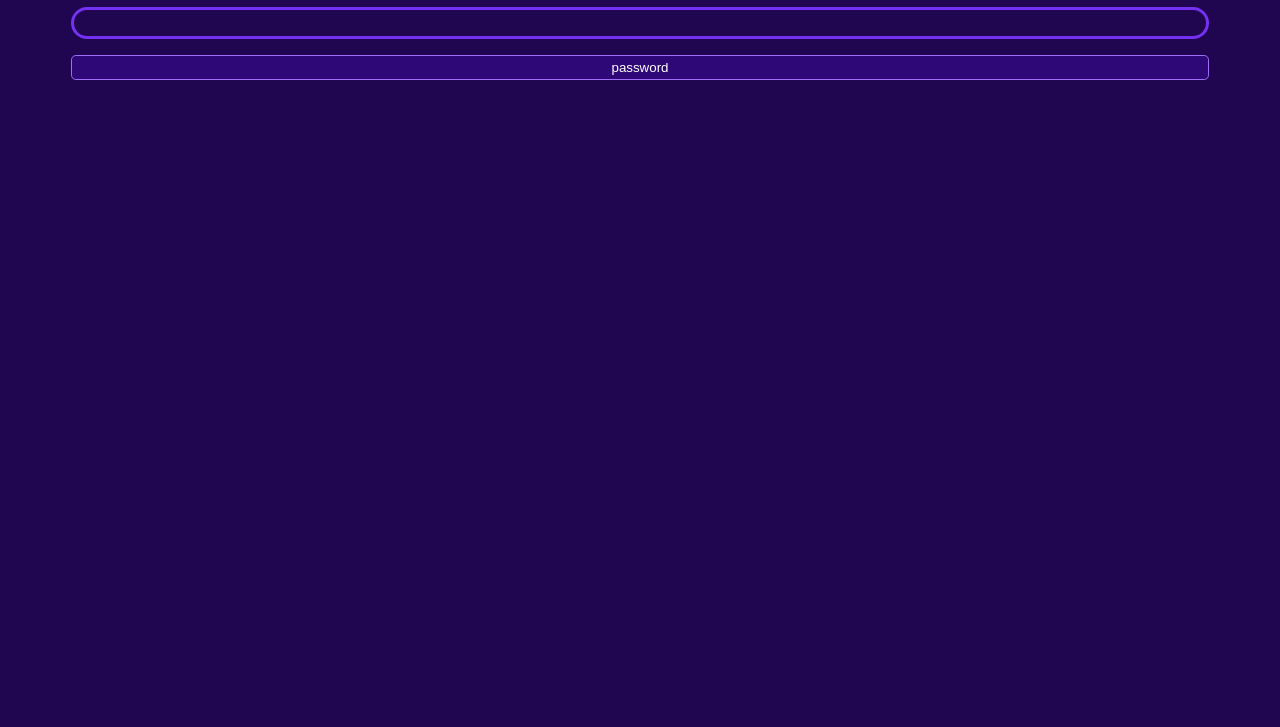
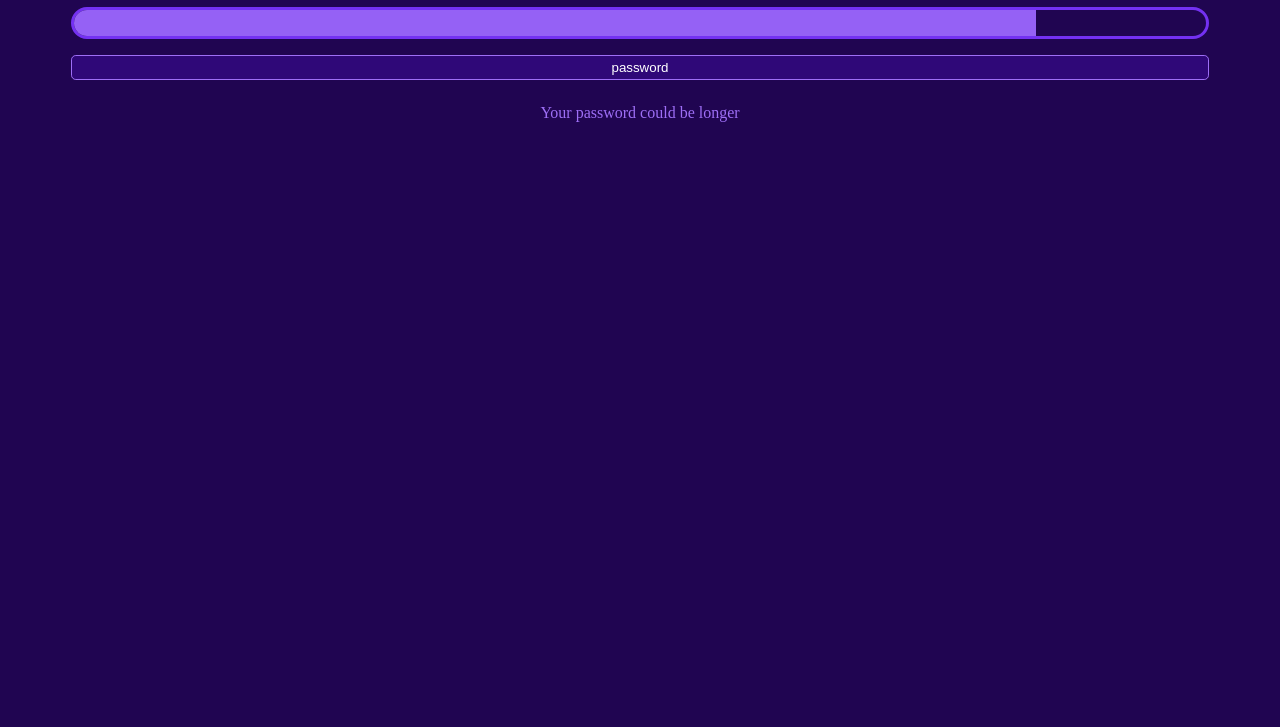
Before and after one commit to lavell119/Password-Strength-Tester, a plain HTML site: page index.html in a window 1280 px wide. Shown: the part 73-800 px from the top of the page. Drawn offline with Linux system fonts and the light colour scheme.

Commit message:
added updateStrengthMeter

```diff
--- a/index.html
+++ b/index.html
@@ -10,7 +10,7 @@
 </head>
 <body>
   <h1>Password Strength Test</h1>
-  <div class="strength-meter"></div>
+  <div class="strength-meter" id="strength-meter"></div>
   <input class="password-input" id="password-input" value="password" type="text" autofocus aria-laballedby="password">
   <div id="reasons" class="reasons">
   </div>
--- a/script.js
+++ b/script.js
@@ -1,12 +1,23 @@
 const strengthMeter = document.getElementById('strength-meter')
 const passwordInput = document.getElementById('password-input')
-const reasonContainer = document.getElementById('reasons')
+const reasonsContainer = document.getElementById('reasons')
 
-passwordInput.addEventListener('input', () => {
-    const weaknesses = calculatePasswordStrength
-    (passwordInput.value)
-    console.log(weaknesses)
-})
+passwordInput.addEventListener('input', updateStrengthMeter)
+updateStrengthMeter()
+
+function updateStrengthMeter() {
+  const weaknesses = calculatePasswordStrength(passwordInput.value)
+  let strength = 100
+  reasonsContainer.innerHTML = ''
+  weaknesses.forEach(weakness => {
+    if (weakness == null) return
+    strength -= weakness.deduction
+    const messageElement = document.createElement('div')
+    messageElement.innerText = weakness.message
+    reasonsContainer.appendChild(messageElement)
+  })
+  strengthMeter.style.setProperty('--strength', strength)
+}
 
 function calculatePasswordStrength(password) {
     const weaknesses = []
```
